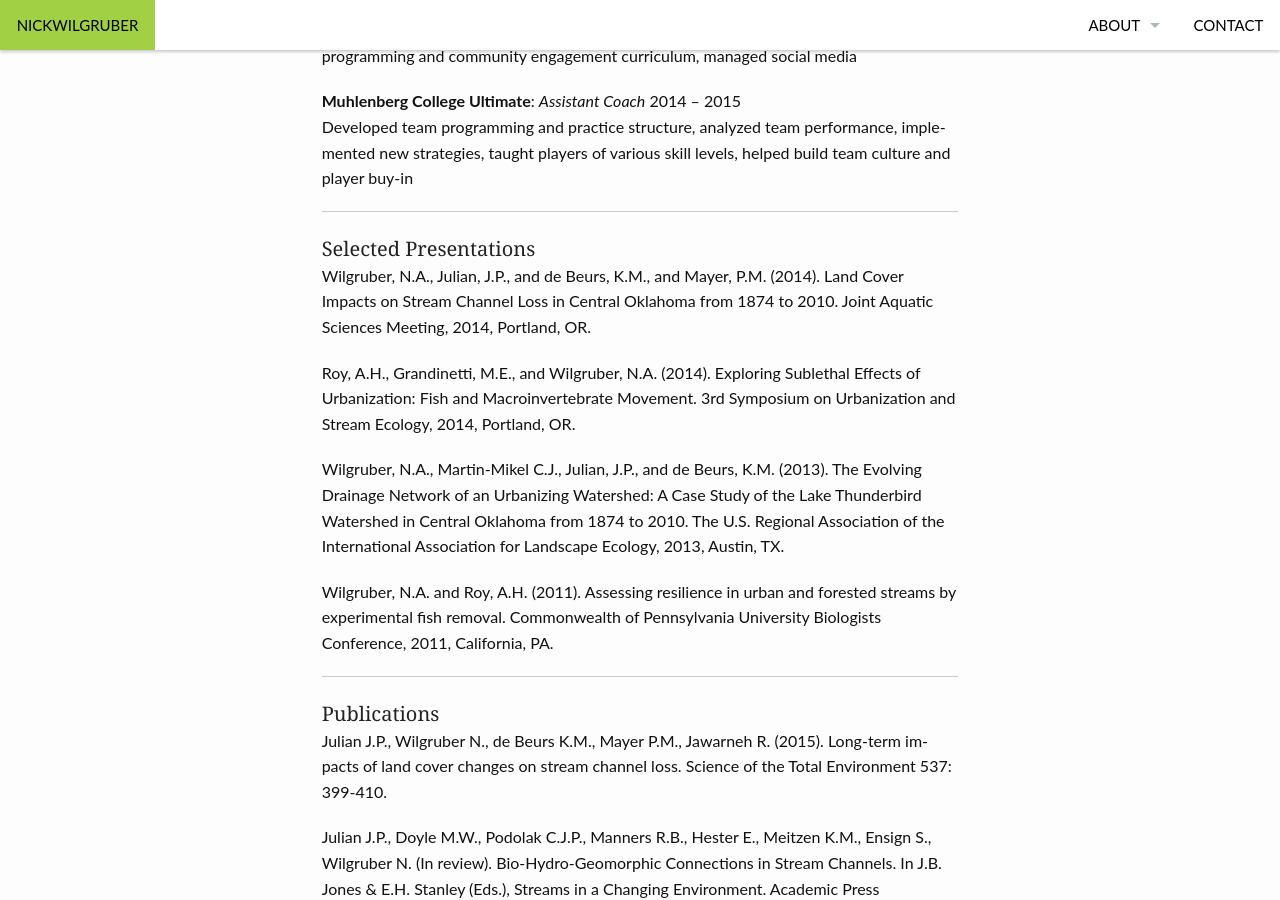
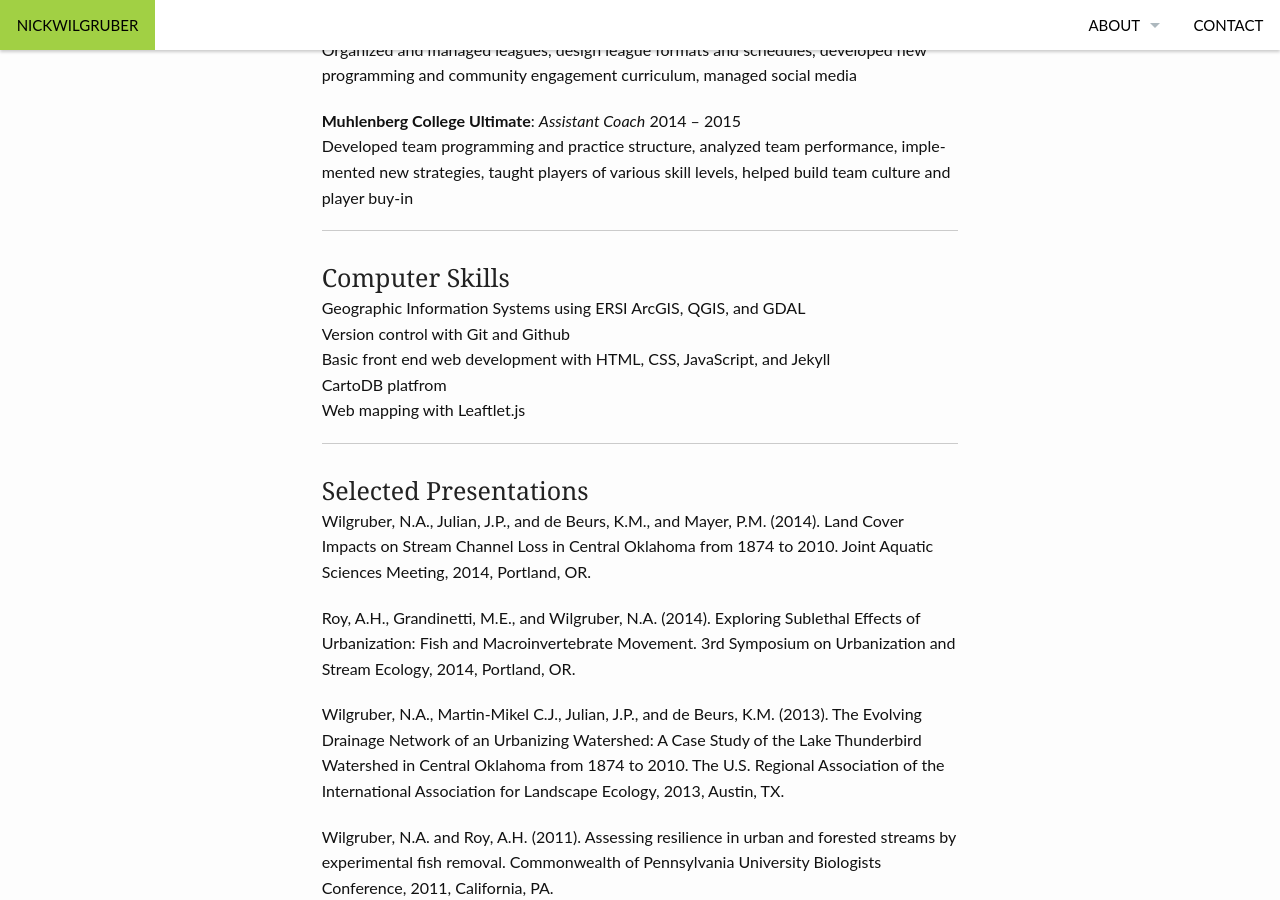
Before and after one commit to wontgruber/wontgruber.github.io, a Jekyll site: the page built from pages/cv.md, in a window 1280 px wide and 900 px high, scrolled down 1427 px. Built offline with Jekyll 4.4.1, drawn with Linux system fonts in a browser that asks for light colours.

Commit message:
Edit markdown

```diff
--- a/pages/cv.md
+++ b/pages/cv.md
@@ -16,19 +16,19 @@ tags:
     -
 ---
 
-#### Education
-##### M.A. Geography
+### Education
+**M.A. Geography**
 University of Oklahoma - 2014
 
-##### B.S. Environmental Science
+**B.S. Environmental Science**
 Kutztown University of Pennsylvania - 2012
 
-##### A.S. Biology
+**A.S. Biology**
 Northampton Community College - 2009
 
 -----
 
-#### Professional Experience
+### Professional Experience
  **BAE Systems**: *GIS Technician*  2015 – present
   Analyze and interpret satellite imagery, extract features to contractual specifications using ArcGIS
 
@@ -43,7 +43,7 @@ Northampton Community College - 2009
 
  -----
 
-#### Volunteer Experience
+### Volunteer Experience
  **Lehigh Valley Ultimate**: *President - Board of Directors*  2015 – present
   Create new programs, activities, and initiatives, establish policies for the organization, make
   budgetary decisions, steer the direction of the organization into the future
@@ -56,7 +56,16 @@ Northampton Community College - 2009
 
 ----
 
-#### Selected Presentations
+### Computer Skills
+ Geographic Information Systems using ERSI ArcGIS, QGIS, and GDAL
+ Version control with Git and Github
+ Basic front end web development with HTML, CSS, JavaScript, and Jekyll
+ CartoDB platfrom
+ Web mapping with Leaftlet.js
+
+----
+
+### Selected Presentations
  Wilgruber, N.A., Julian, J.P., and de Beurs, K.M., and Mayer, P.M. (2014). Land Cover Impacts on Stream Channel Loss in Central Oklahoma from 1874 to 2010. Joint Aquatic Sciences Meeting, 2014, Portland, OR.
 
  Roy, A.H., Grandinetti, M.E., and Wilgruber, N.A. (2014). Exploring Sublethal Effects of Urbanization: Fish and Macroinvertebrate Movement. 3rd Symposium on Urbanization and Stream Ecology, 2014, Portland, OR.
@@ -67,7 +76,7 @@ Northampton Community College - 2009
 
 ----
 
-#### Publications
+### Publications
 Julian J.P., Wilgruber N., de Beurs K.M., Mayer P.M., Jawarneh R. (2015). Long-term impacts of land cover changes on stream channel loss. Science of the Total Environment 537: 399-410.
 
 Julian J.P., Doyle M.W., Podolak C.J.P., Manners R.B., Hester E., Meitzen K.M., Ensign S., Wilgruber N. (In review). Bio-Hydro-Geomorphic Connections in Stream Channels. In J.B. Jones & E.H. Stanley (Eds.), Streams in a Changing Environment. Academic Press
```
